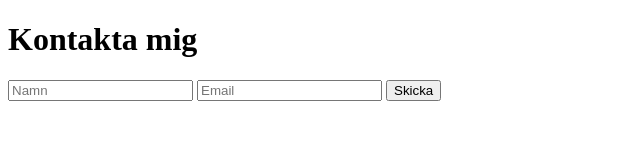
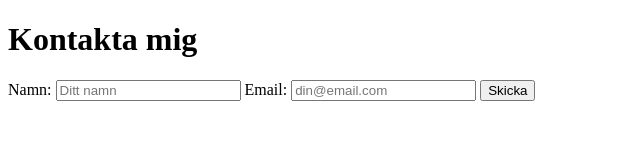
Before and after one commit to christianeriksson06/min-portfolio, a plain HTML site: page contact.html in a window 1280 px wide. Shown: the whole page, without its empty margins (0-640 px from the left). Drawn offline with Linux system fonts and the light colour scheme.

Commit message:
Add labels to form inputs for accessibility

```diff
--- a/contact.html
+++ b/contact.html
@@ -1,14 +1,14 @@
 <!DOCTYPE html>
 <html>
-<head>
+  <head>
     <title>Kontakt</title>
-</head>
-<body>
+  </head>
+  <body>
     <h1>Kontakta mig</h1>
     <form>
-        <input type="text" placeholder="Namn">
-        <input type="email" placeholder="Email">
-        <button>Skicka</button>
+      <label>Namn: <input type="text" placeholder="Ditt namn" /></label>
+      <label>Email: <input type="email" placeholder="din@email.com" /></label>
+      <button>Skicka</button>
     </form>
-</body>
+  </body>
 </html>
```
